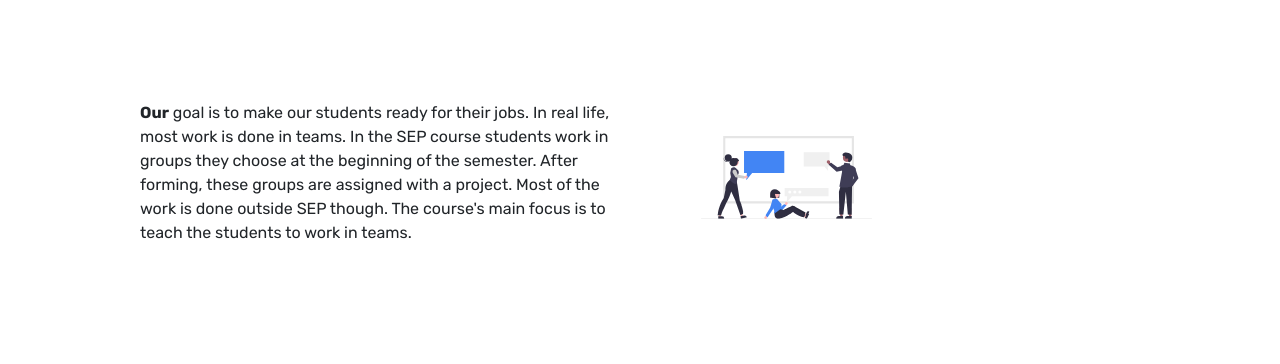
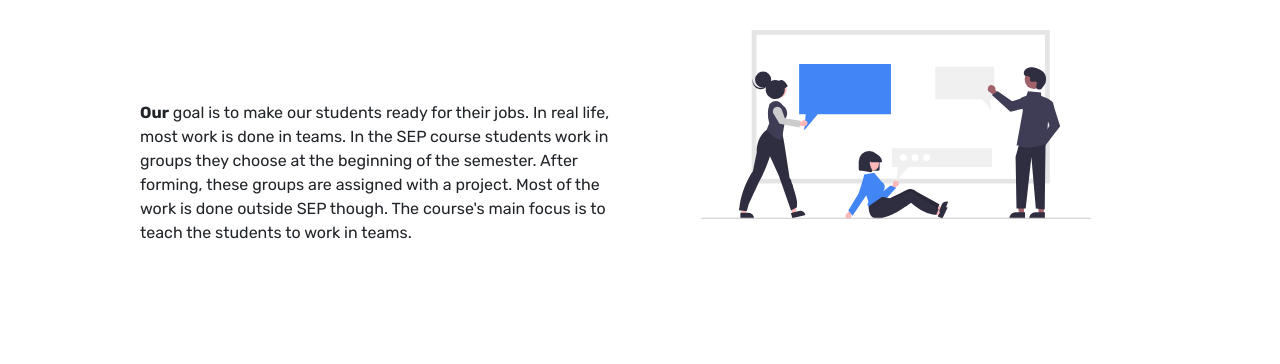
Before and after one commit to ASilins/HTML-website, a plain HTML site: page sep.html in a window 1280 px wide. Shown: the part 246-610 px from the top of the page. Drawn offline with nearby package versions, Linux system fonts and the light colour scheme; a web font is replaced by a local one.

Commit message:
Fixed Sep image

```diff
--- a/sep.html
+++ b/sep.html
@@ -70,9 +70,9 @@
       <br>
 
     </div>
-    <div class="col-xxl-6 col-lg-6 col-md-auto no-box-sep">
-      <img id ="rwd-pic" src="Images/sep-teamwork.svg" alt="SEP picture"/>
-    </div>
+<div class="col-xxl-6 col-lg-6 col-md-auto no-box-sep">
+  <img src="Images/sep-teamwork.svg" alt="SEP picture"/>
+</div>
   </header>
 
   <!-- SEP -->
```
